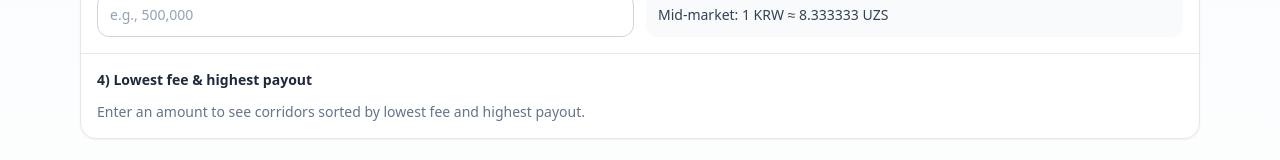
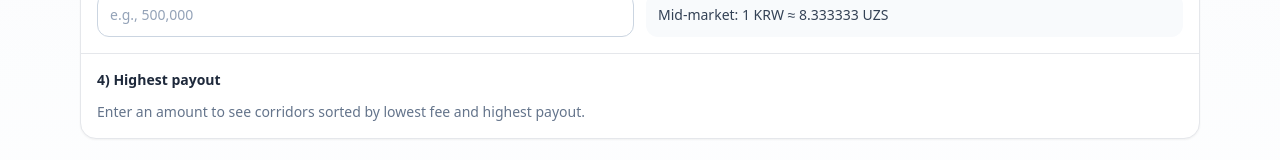
Before and after one commit to Ravicmoon/intl-remittance, a Next.js app: page / in a window 1280 px wide. Shown: the part 367-527 px from the top of the page. Built offline with nearby package versions, Linux system fonts and the light colour scheme.

Commit message:
fix: fee applied to exchange rate

```diff
--- a/components/RemittanceCorridorDemo.tsx
+++ b/components/RemittanceCorridorDemo.tsx
@@ -278,7 +278,7 @@ export default function RemittanceCorridorDemo({ onStartFaceLogin }: Props) {
             </div>
 
             <div className="p-4">
-              <div className="text-sm font-semibold text-slate-800 dark:text-slate-100">4) Lowest fee & highest payout</div>
+              <div className="text-sm font-semibold text-slate-800 dark:text-slate-100">4) Highest payout</div>
               {amount > 0 ? (
                 <ul className="mt-3 space-y-3">
                   {quotes.map((q) => (
@@ -292,7 +292,11 @@ export default function RemittanceCorridorDemo({ onStartFaceLogin }: Props) {
                             {q.sender.name} → {q.recipient.name}
                           </div>
                           <div className="mt-1 text-[11px] text-slate-500 dark:text-slate-400">
-                            Fee: {q.fee.toLocaleString()} {q.feeCcy} • ETA ~{q.estMinutes} min
+                            Fee: {(() => {
+                              const modelCcy: CCY = senderCountry === "KR" ? "KRW" : "UZS";
+                              const convertedFee = q.fee * midMarket(modelCcy, senderCcy);
+                              return convertedFee.toLocaleString();
+                            })()} {senderCcy} • ETA ~{q.estMinutes} min
                           </div>
                         </div>
                         <div className="flex items-center gap-3">
```
